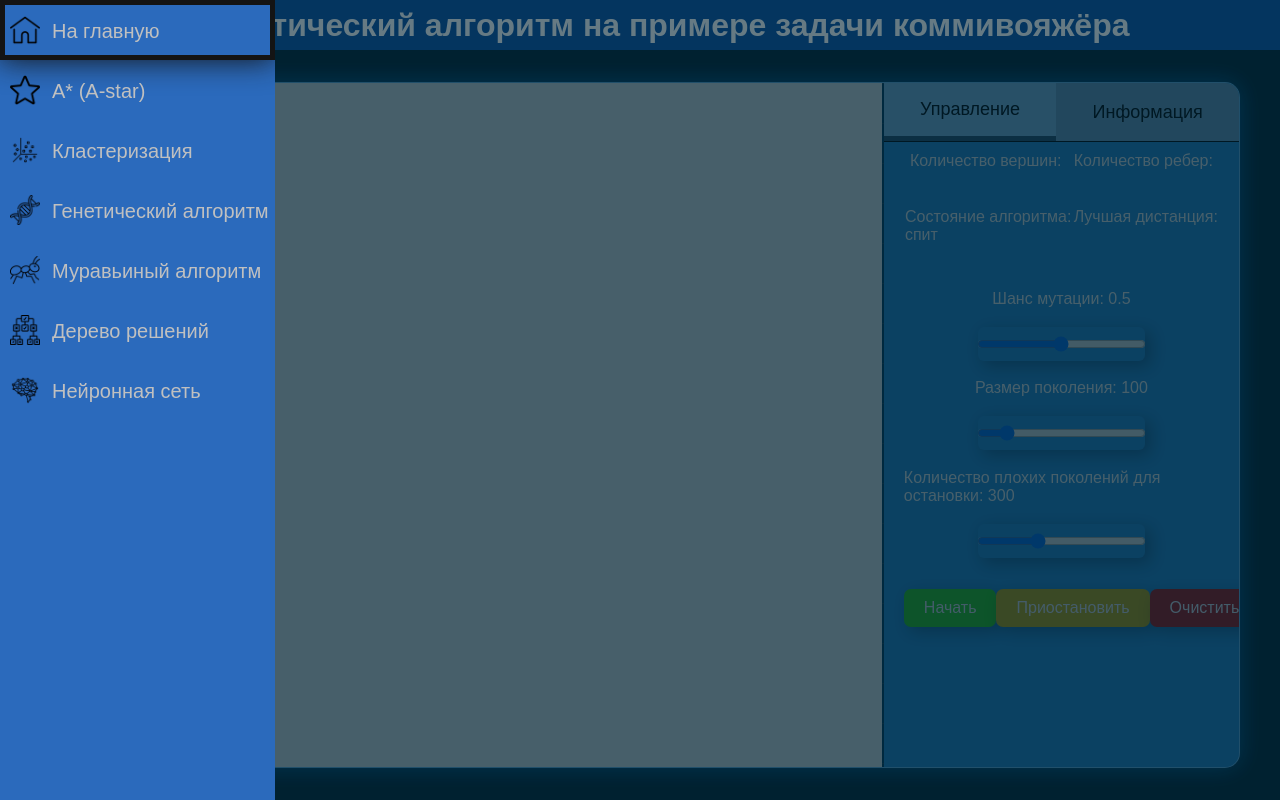
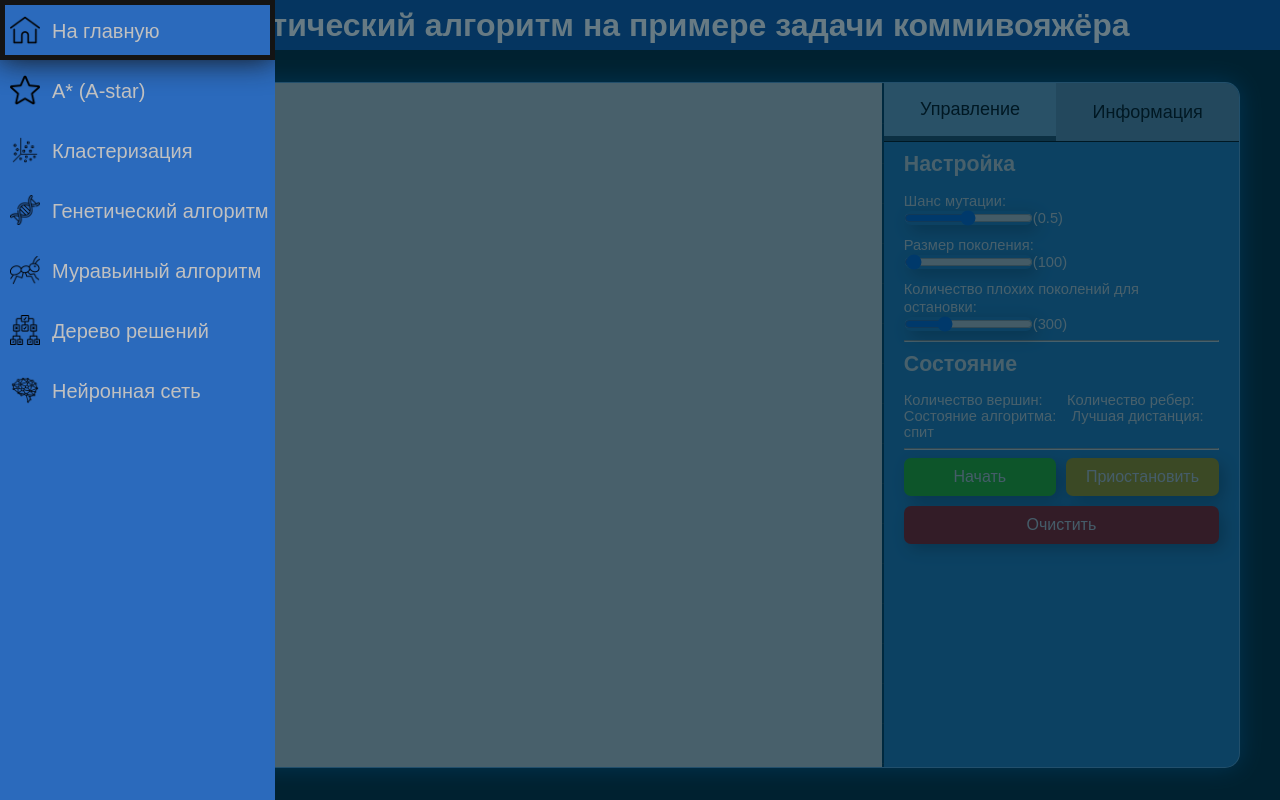
Before and after one commit to sanyagvozdoder/frontendDevAlgoritms, a Flask app: page /watch/genetic in a window 1280 px wide. Run offline with Flask 3, Linux system fonts and the light colour scheme; parts of the project's set-up code (start-up, migrations or seed data) failed here and were passed over.

Commit message:
major restyling & minor fixes

```diff
--- a/requirements.txt
+++ b/requirements.txt
@@ -1,4 +1,4 @@
-Flask==3.0.0
+Flask[async]
 numpy
 opencv-python
 scipy
--- a/static/css/specific/gen.css
+++ b/static/css/specific/gen.css
@@ -14,18 +14,19 @@
     /*background-color: white;*/
 }
 
-.constantsOfGraph{
-    display: flex;
-    flex-direction: row;
-    justify-content: space-around;
-    flex-grow:0.2;
+input {
+    margin: 0;
+    padding: 0;
 }
 
 .states{
     display: flex;
     flex-direction: row;
-    justify-content: space-around;
-    flex-grow:0.2;
+}
+
+.states > span {
+    display: flex;
+    flex-grow:1;
 }
 
 .controlparams{
--- a/static/css/style.css
+++ b/static/css/style.css
@@ -66,6 +66,8 @@
 }
 
 .algocontrol {
+    display: flex;
+    flex-direction: column;
     overflow-y: hidden;
     width: 450px;
     background-color: rgba(146, 150, 153, 0.288);
@@ -73,8 +75,9 @@
 
 .algocontrol-content {
     padding: 10px 20px;
-    height:100%;
-    width: 100%;
+    display: flex;
+    flex-grow: 1;
+    flex-direction: column;
     overflow: auto;
 }
 
@@ -118,8 +121,8 @@
 
 /* https://www.w3schools.com/howto/howto_js_tabs.asp */
 .tab-content {
-    width:100%;
-    height:100%;
+    display: flex;
+    flex-grow: 1;
     animation: fadeEffect 1s; /* Fading effect takes 1 second */
     text-wrap: wrap;
 animation: fadeEffect 1s; /* Fading effect takes 1 second */
@@ -141,6 +144,7 @@
     display: block;
     font-size: 16pt;
     font-weight: bold;
+    margin-bottom: 15px;
 }
 
 .buttons-flex{
@@ -153,6 +157,11 @@
     flex: auto;
     flex-basis: 0;
     flex-grow: 1;
+    margin-left: 10px;
+}
+
+.buttons-flex .button-flex:first-child{
+    margin-left: 0;
 }
 
 
@@ -228,8 +237,8 @@
 }
 
 .input-title{
-    font-size: 14pt;
-    font-weight: bolder;
+    font-size: 11pt;
+    font-weight: medium;
     margin-right: 8pt;
 }
 
@@ -245,3 +254,19 @@
     color: #167bae;
     text-decoration: underline;
 }
+
+.named-input {
+    display: flex;
+    flex-direction: row;
+    align-items: center;
+    padding: 0;
+}
+
+.named-input .input-title {
+    display: flex;
+    flex-grow: 1;
+}
+
+.named-input > input {
+    display: flex;
+}
--- a/static/js/algorithms/antcolony.js
+++ b/static/js/algorithms/antcolony.js
@@ -181,7 +181,7 @@
             document.getElementById("stop").innerText = "Продолжить";
             let state = await waitState();
         }
-        document.getElementById("stop").innerText = "Остановить";
+        document.getElementById("stop").innerText = "Приостановить";
         iterations++;
         ants.forEach((ant, index) => {
             if (ant.tour.length <= cities.length) {
--- a/static/js/algorithms/canvasDrawing.js
+++ b/static/js/algorithms/canvasDrawing.js
@@ -46,7 +46,7 @@
             type:"GET",
             success: (response) => {
                 let labelOutput = document.getElementById('output')
-                labelOutput.innerHTML = "Ваша цифра: " + response
+                labelOutput.innerHTML = "" + response
                 resolve(response)
             },
             error: (response) => {
--- a/templates/pages/gen.html
+++ b/templates/pages/gen.html
@@ -16,28 +16,50 @@
 {% endblock %}
 
 {% block controls %}
-<div class="controller">
-    <div class="constantsOfGraph">
-        <span id="numVertexes">Количество вершин: </span>
-        <span id="numEdges">Количество ребер: </span>
+<div class="">
+    <span class="block-title">Настройка</span>
+    <div class="">
+        <label for="mutationrate" class="input-title">Шанс мутации: </label>
+        <div class="named-input">
+            <input type="range" id="mutationrate" name="mutationrate" min="0" max="1" value="0.5" step="0.01" />
+            <span class="input-title">(<output id="mutationlabel"></output>)</span>
+        </div>
+
+    </div>
+    <div class="mt">
+        <label for="gensize" class="input-title">Размер поколения:</label>
+        <div class="named-input">
+            <input type="range" id="gensize" name="gensize" min="10" max="5000" value="100" step="5" />
+            <span class="input-title">(<output id="gensizelabel"></output>)</span>
+        </div>
+    </div>
+    <div class="mt">
+        <label for="stopsize" class="input-title">Количество плохих поколений для остановки:</label>
+        <div class="named-input">
+            <input type="range" id="stopsize" name="stopsize" min="10" max="1000" value="300" step="1" />
+            <span class="input-title">(<output id="stopsizelabel"></output>)</span>
+        </div>
+    </div>
+</div>
+<hr>
+<div class="mt">
+    <span class="block-title">Состояние</span>
+    <div class="states">
+        <span class="input-title" id="numVertexes">Количество вершин: </span>
+        <span class="input-title" id="numEdges">Количество ребер: </span>
     </div>
     <div class="states">
-        <span id="stateWorking">Состояние алгоритма: <br>спит</span>
-        <span id="stateBest">Лучшая дистанция: </span>
+        <span class="input-title" id="stateWorking">Состояние алгоритма: <br>спит</span>
+        <span class="input-title" id="stateBest">Лучшая дистанция: </span>
     </div>
-    <div class="controlparams">
-        <label for="mutationrate">Шанс мутации: <output id="mutationlabel"></output></label>
-        <input type="range" id="mutationrate" name="mutationrate" min="0" max="1" value="0.5" step="0.01" />
-        <label for="gensize">Размер поколения: <output id="gensizelabel"></output></label>
-        <input type="range" id="gensize" name="gensize" min="10" max="5000" value="100" step="5" />
-        <label for="stopsize">Количество плохих поколений для остановки: <output id="stopsizelabel"></output></label>
-        <input type="range" id="stopsize" name="stopsize" min="10" max="1000" value="300" step="1" />
-    </div>
-    <div class="controlbutttons">
-        <button id="start" class="button button-green">Начать</button>
-        <button id="stop" class="button button-yellow">Приостановить</button>
-        <button id="reset" class="button button-red">Очистить все</button>
-    </div>
+</div>
+<hr>
+<div class="buttons-flex">
+    <button id="start" class="button button-green button-flex">Начать</button>
+    <button id="stop" class="button button-yellow button-flex">Приостановить</button>
+</div>
+<div class="buttons-flex mt">
+    <button id="reset" class="button button-red button-flex">Очистить</button>
 </div>
 {% endblock %}
 
--- a/templates/pages/slntree.html
+++ b/templates/pages/slntree.html
@@ -33,7 +33,7 @@
       <input id="cfg_ignore_columns" style="width: 100%;" />
     </div>
     <div class="mt">
-      <button class="button" id="generate"  style="width: 100%;">Построить дерево</button>
+      <button class="button button-green" id="generate"  style="width: 100%;">Построить дерево</button>
     </div>
     <hr>
     <div class="mt">
```
Also changed, not shown: static/css/specific/nn.css (deleted, +0 -7 lines), templates/pages/antcolony.html (+20 -10 lines), templates/pages/astar.html (+15 -4 lines), templates/pages/clusterization.html (+23 -9 lines), templates/pages/neural_network.html (+19 -8 lines).
